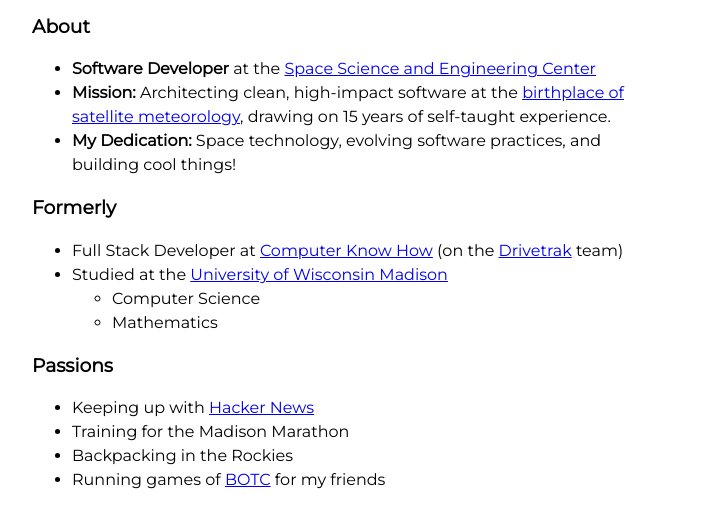
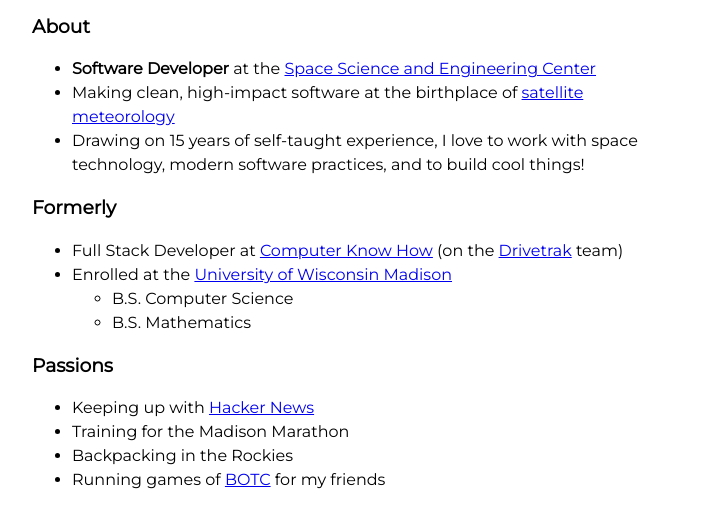
Before and after one commit to DirkyJerky/yoerger.me, a website built with Vite: page index.html in a window 1280 px wide. Shown: the part 196-724 px from the top of the page, without its empty margins (288-991 px from the left). Built offline with nearby package versions, Linux system fonts and the light colour scheme.

Commit message:
feat: Homepage update!

```diff
--- a/index.html
+++ b/index.html
@@ -48,11 +48,10 @@
             <a href="https://www.ssec.wisc.edu/" target="_blank">Space Science and Engineering Center</a>
         </li>
         <li>
-            <b>Mission:</b> Architecting clean, high-impact software at the
-            <a href="https://www.ssec.wisc.edu/about/history/" target="_blank">birthplace of satellite meteorology</a>,
-            drawing on 15 years of self-taught experience.
+            Making clean, high-impact software at the birthplace of
+            <a href="https://www.ssec.wisc.edu/about/history/" target="_blank">satellite meteorology</a>
         </li>
-        <li><b>My Dedication:</b> Space technology, evolving software practices, and building cool things!</li>
+        <li>Drawing on 15 years of self-taught experience, I love to work with space technology, modern software practices, and to build cool things!</li>
     </ul>
     <h3>Formerly</h3>
     <ul>
@@ -64,11 +63,11 @@
             team)
         </li>
         <li>
-            Studied at the
+            Enrolled at the
             <a href="https://www.wisc.edu/about/" target="_blank">University of Wisconsin Madison</a>
             <ul>
-                <li>Computer Science</li>
-                <li>Mathematics</li>
+                <li>B.S. Computer Science</li>
+                <li>B.S. Mathematics</li>
             </ul>
         </li>
     </ul>
```
